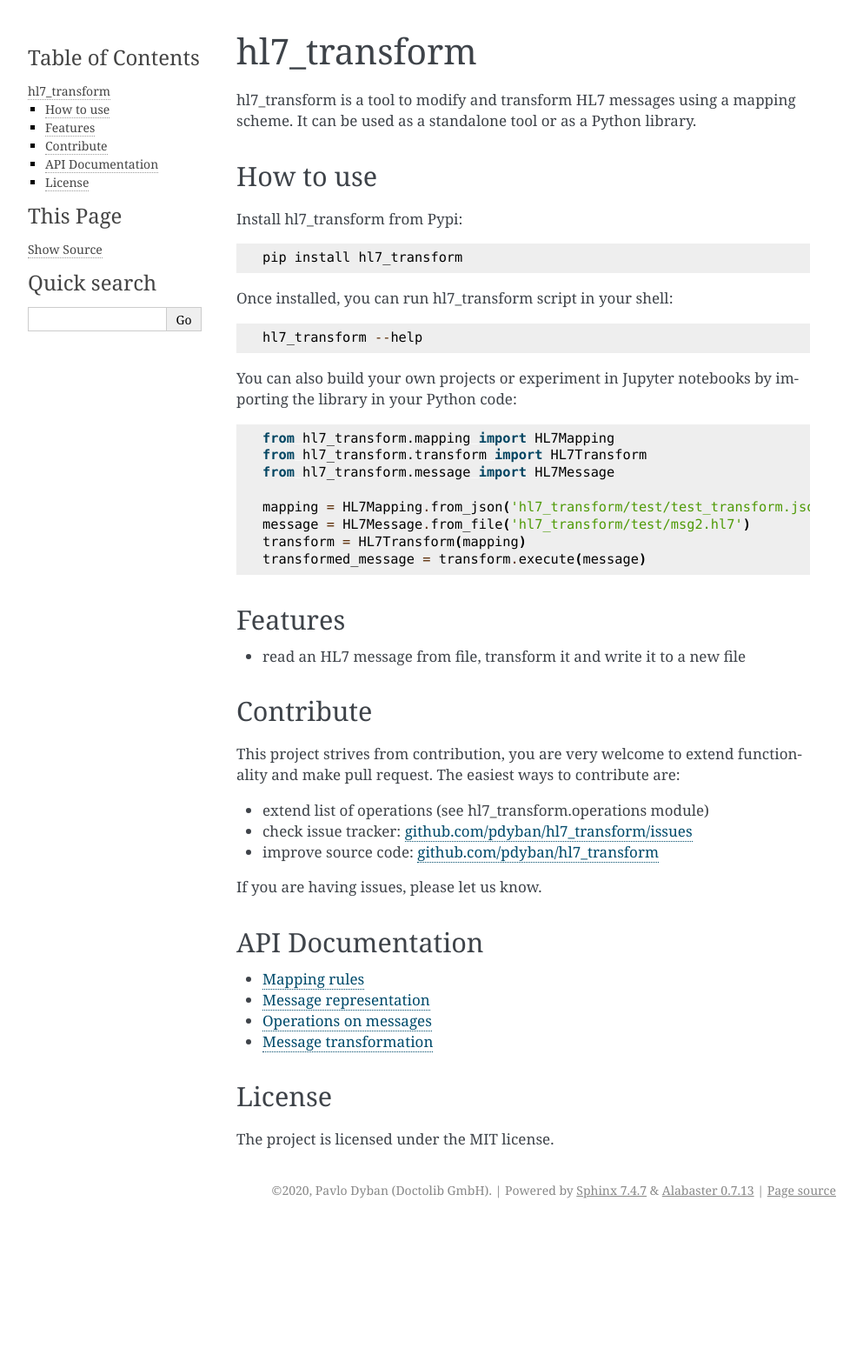
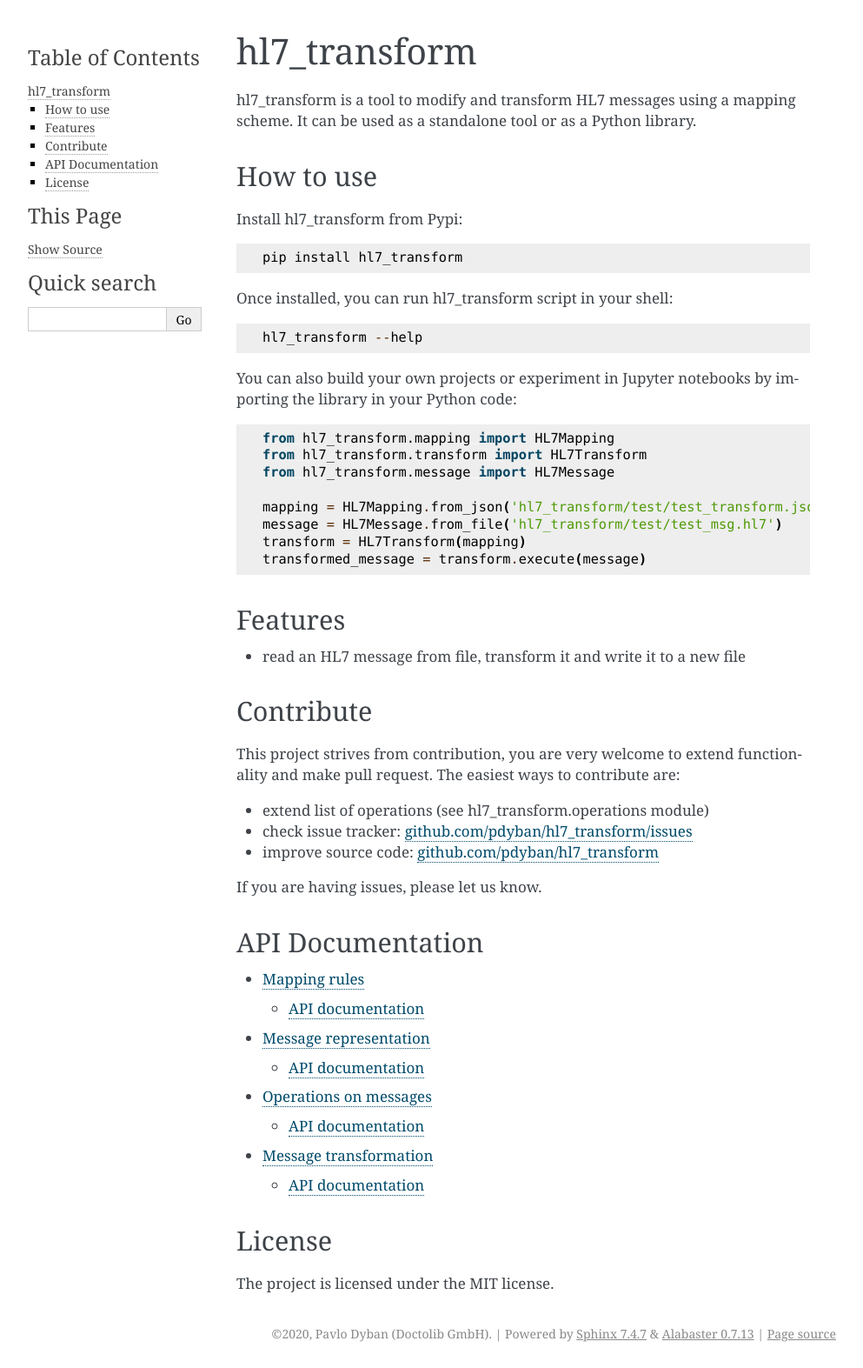
Before and after one commit to pdyban/hl7_transform, a Sphinx documentation site: the page built from docs/index.rst, in a window 1280 px wide. Shown: the whole page at 87% size, without its empty margins (148-1141 px from the left). Built offline with Sphinx 7.4.7, drawn with Linux system fonts in a browser that asks for light colours; before the commit the page ends 1408 px from its top, so only the background shows below that.

Commit message:
Extend documentation

```diff
--- a/docs/index.rst
+++ b/docs/index.rst
@@ -22,7 +22,7 @@ by importing the library in your Python code::
     from hl7_transform.message import HL7Message
 
     mapping = HL7Mapping.from_json('hl7_transform/test/test_transform.json')
-    message = HL7Message.from_file('hl7_transform/test/msg2.hl7')
+    message = HL7Message.from_file('hl7_transform/test/test_msg.hl7')
     transform = HL7Transform(mapping)
     transformed_message = transform.execute(message)
 
--- a/docs/message.rst
+++ b/docs/message.rst
@@ -1,2 +1,8 @@
 Message representation
 ======================
+
+API documentation
+-----------------
+
+  .. automodule:: hl7_transform.message
+    :members:
--- a/docs/transform.rst
+++ b/docs/transform.rst
@@ -1,2 +1,8 @@
 Message transformation
 ======================
+
+API documentation
+-----------------
+
+  .. automodule:: hl7_transform.transform
+    :members:
```
Also changed, not shown: docs/mapping.rst (+23 -3 lines), docs/operations.rst (+9 -0 lines), 2 other files.
